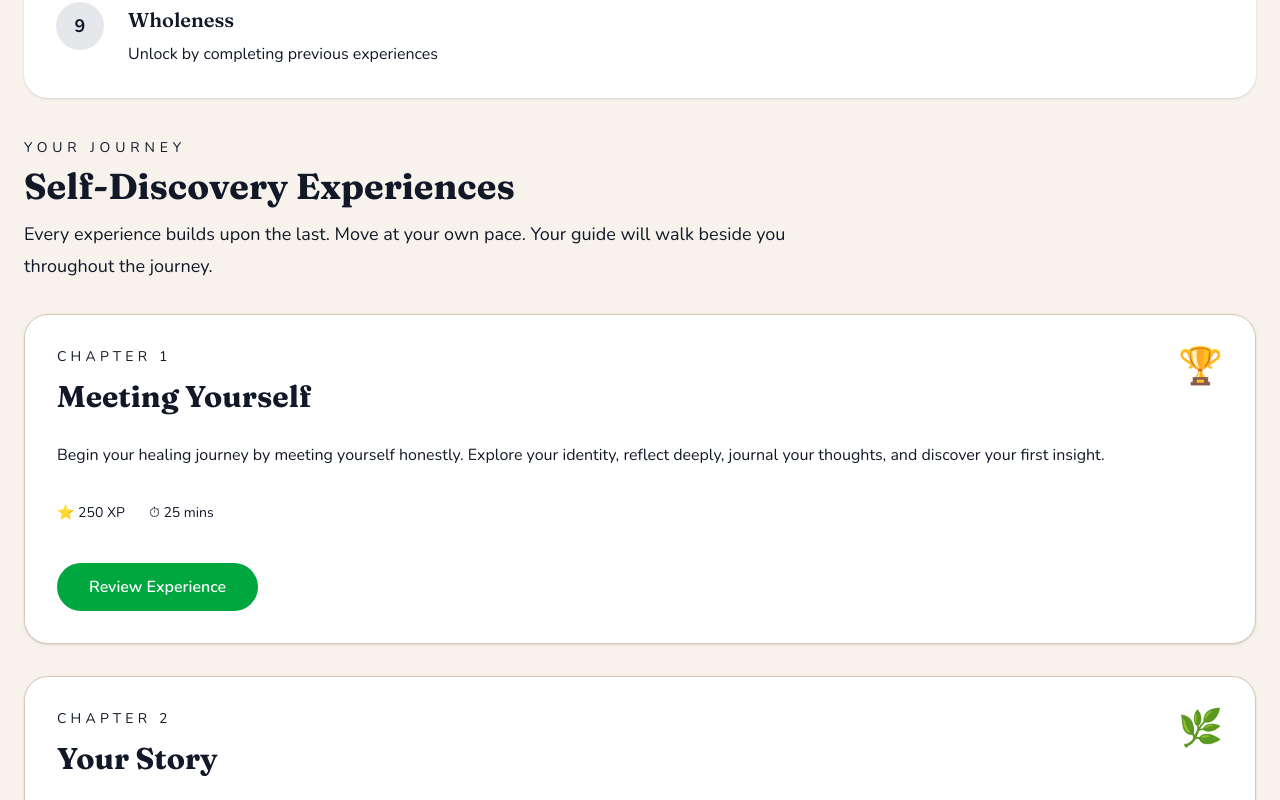
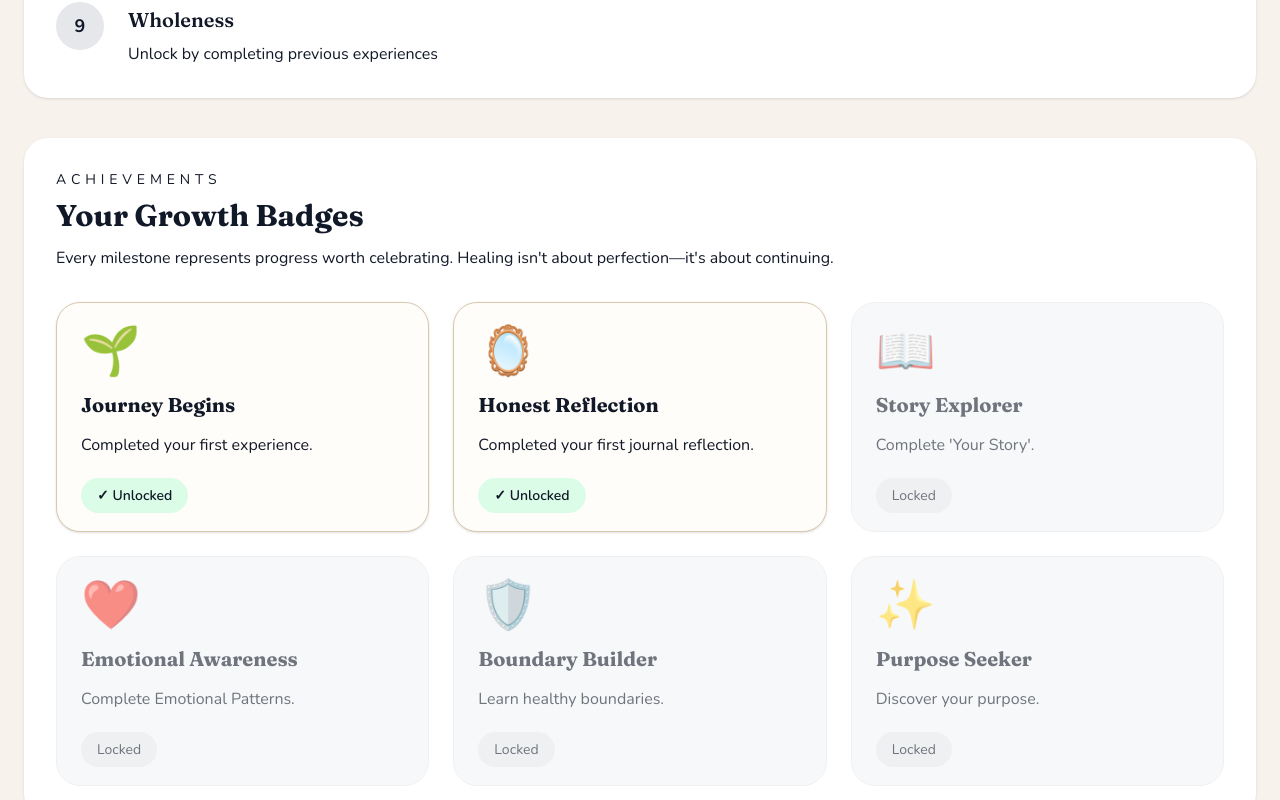
Before and after one commit to vkeya/mydeeptalk-app, a Next.js app: page /journey/dashboard in a window 1280 px wide. Shown: the part 1960-2760 px from the top of the page. Built offline with nearby package versions, Linux system fonts and the light colour scheme; no server answers.

Commit message:
update journeyAchievements file

```diff
--- /dev/null
+++ b/components/journey/JourneyAchievements.tsx
@@ -0,0 +1,124 @@
+"use client";
+
+interface Achievement {
+  id: string;
+  title: string;
+  description: string;
+  icon: string;
+  unlocked: boolean;
+}
+
+const achievements: Achievement[] = [
+  {
+    id: "journey-begins",
+    title: "Journey Begins",
+    description: "Completed your first experience.",
+    icon: "🌱",
+    unlocked: true,
+  },
+  {
+    id: "honest-reflection",
+    title: "Honest Reflection",
+    description: "Completed your first journal reflection.",
+    icon: "🪞",
+    unlocked: true,
+  },
+  {
+    id: "story-explorer",
+    title: "Story Explorer",
+    description: "Complete 'Your Story'.",
+    icon: "📖",
+    unlocked: false,
+  },
+  {
+    id: "emotional-awareness",
+    title: "Emotional Awareness",
+    description: "Complete Emotional Patterns.",
+    icon: "❤️",
+    unlocked: false,
+  },
+  {
+    id: "boundary-builder",
+    title: "Boundary Builder",
+    description: "Learn healthy boundaries.",
+    icon: "🛡️",
+    unlocked: false,
+  },
+  {
+    id: "purpose-seeker",
+    title: "Purpose Seeker",
+    description: "Discover your purpose.",
+    icon: "✨",
+    unlocked: false,
+  },
+];
+
+export default function JourneyAchievements() {
+  return (
+    <section className="rounded-3xl bg-white p-8 shadow-sm">
+
+      <div className="mb-8">
+
+        <p className="mb-2 text-sm uppercase tracking-[0.35em] text-[#8A6E4B]">
+          Achievements
+        </p>
+
+        <h2 className="font-serif text-3xl font-bold text-[#1C2434]">
+          Your Growth Badges
+        </h2>
+
+        <p className="mt-3 text-gray-600">
+          Every milestone represents progress worth celebrating.
+          Healing isn't about perfection—it's about continuing.
+        </p>
+
+      </div>
+
+      <div className="grid gap-6 md:grid-cols-2 xl:grid-cols-3">
+
+        {achievements.map((achievement) => (
+
+          <div
+            key={achievement.id}
+            className={`rounded-3xl border p-6 transition ${
+              achievement.unlocked
+                ? "border-[#D9C8AE] bg-[#FFFDF9] shadow-sm"
+                : "border-gray-200 bg-gray-100 opacity-60"
+            }`}
+          >
+
+            <div className="mb-4 text-5xl">
+              {achievement.icon}
+            </div>
+
+            <h3 className="text-xl font-bold text-[#1C2434]">
+              {achievement.title}
+            </h3>
+
+            <p className="mt-3 leading-7 text-gray-600">
+              {achievement.description}
+            </p>
+
+            <div className="mt-6">
+
+              {achievement.unlocked ? (
+                <span className="rounded-full bg-green-100 px-4 py-2 text-sm font-semibold text-green-700">
+                  ✓ Unlocked
+                </span>
+              ) : (
+                <span className="rounded-full bg-gray-200 px-4 py-2 text-sm text-gray-600">
+                  Locked
+                </span>
+              )}
+
+            </div>
+
+          </div>
+
+        ))}
+
+      </div>
+
+    </section>
+  );
+}
--- a/components/journey/JourneyDashboard.tsx
+++ b/components/journey/JourneyDashboard.tsx
@@ -4,6 +4,7 @@ import JourneyHero from "./JourneyHero";
 import JourneyStats from "./JourneyStats";
 import ExperienceCard from "./ExperienceCard";
 import JourneyTimeline from "./JourneyTimeline";
+import JourneyAchievements from "./JourneyAchievements";
 
 export default function JourneyDashboard() {
   return (
@@ -14,6 +15,8 @@ export default function JourneyDashboard() {
       <JourneyStats />
 
 	  <JourneyTimeline />
+
+	  <JourneyAchievements />
 
       <section>
 
```
